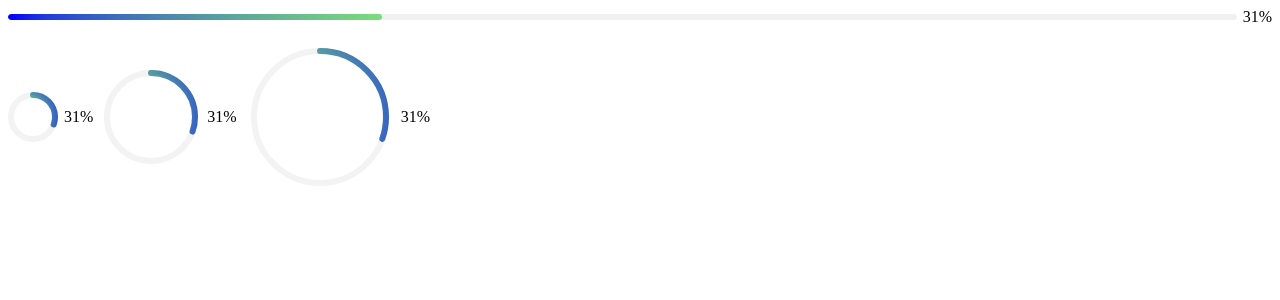
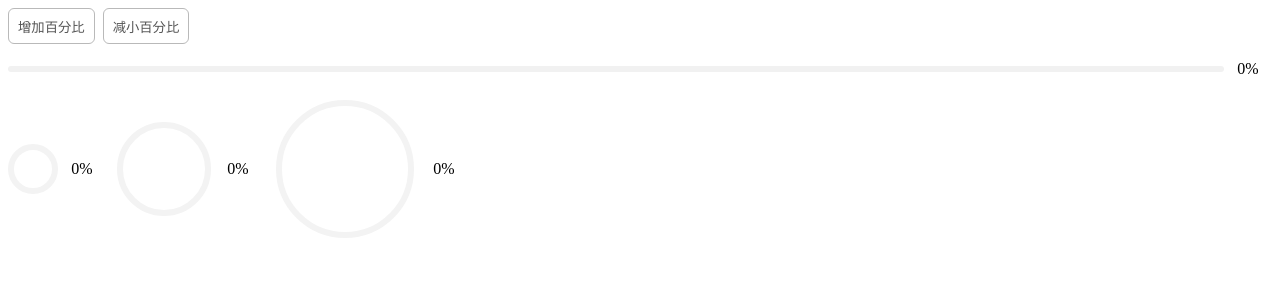
Before and after one commit to Nathan3303/nicelayout.vue, a Vue app: page / in a window 1280 px wide. Shown: the top 300 px of the page. Built offline with nearby package versions, Linux system fonts and the light colour scheme.

Commit message:
Fix width problem as the progress text become longer with the percentage

```diff
--- a/src/App.vue
+++ b/src/App.vue
@@ -1,5 +1,9 @@
 <template>
     <div id="app">
+        <nl-div>
+            <nl-button @clicked="increasePercentage">增加百分比</nl-button>
+            <nl-button @clicked="decreasePercentage">减小百分比</nl-button>
+        </nl-div>
         <nl-progress :percentage="percentage" />
         <nl-div>
             <nl-progress type="circle" :percentage="percentage" :scale="0.5" />
@@ -17,13 +21,17 @@ import { ref } from "vue";
  */
 import NlDiv from "./components/NlDiv.vue";
 import NlProgress from "./components/NlProgress.vue";
+import NlButton from "./components/NlButton.vue";
 
 /**
  * Define refs
  */
 const percentage = ref(0);
 
-setInterval(() => (percentage.value = (percentage.value + 1) % 101), 240);
+// setInterval(() => (percentage.value = (percentage.value + 1) % 101), 240);
+
+const increasePercentage = () => (percentage.value += 10);
+const decreasePercentage = () => (percentage.value -= 10);
 </script>
 
 <style scoped>
--- a/src/components/NlProgress.vue
+++ b/src/components/NlProgress.vue
@@ -106,7 +106,7 @@ const innerTextLeft = computed(() => (props.percentage <= 3 ? `calc(${strokeWidt
     display: flex;
     align-items: center;
     justify-content: start;
-    gap: 6px;
+    /* gap: 6px; */
 
     & > .nl-progress--line {
         flex: auto;
@@ -166,5 +166,10 @@ const innerTextLeft = computed(() => (props.percentage <= 3 ? `calc(${strokeWidt
             stroke-linecap: round;
         }
     }
+
+    & > .nl-progress__text {
+        text-align: center;
+        min-width: 48px;
+    }
 }
 </style>
```
